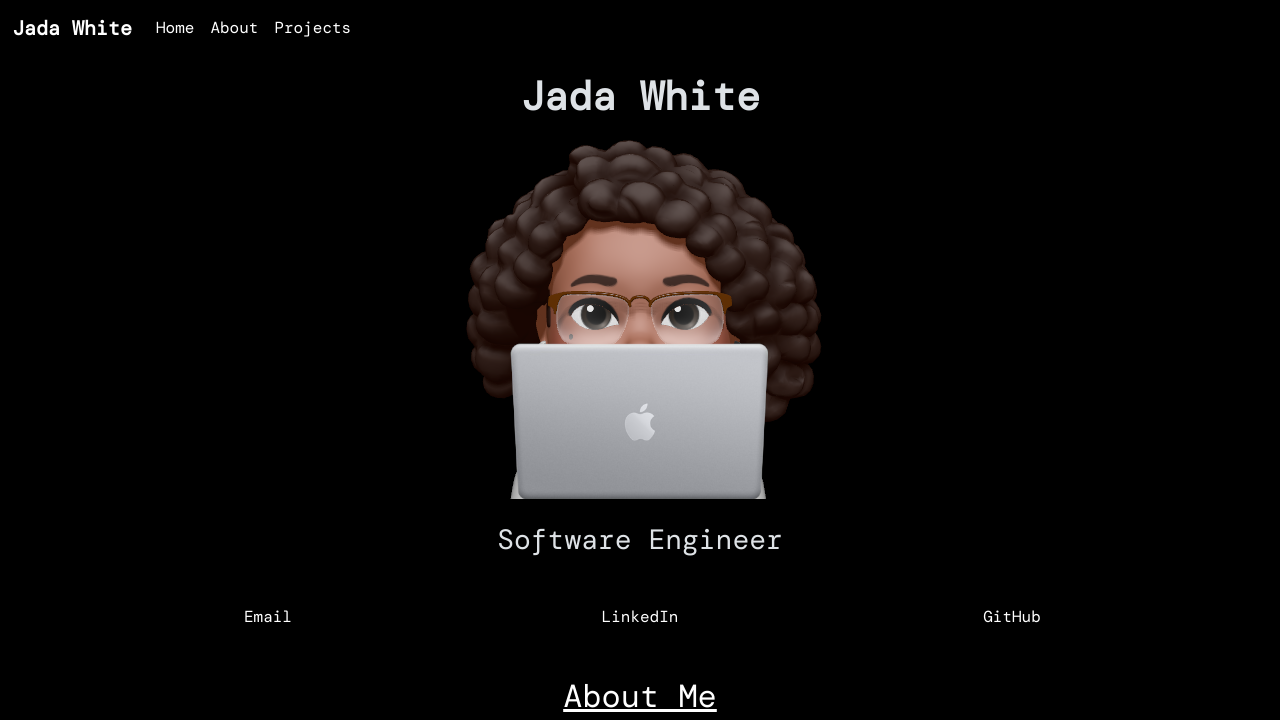
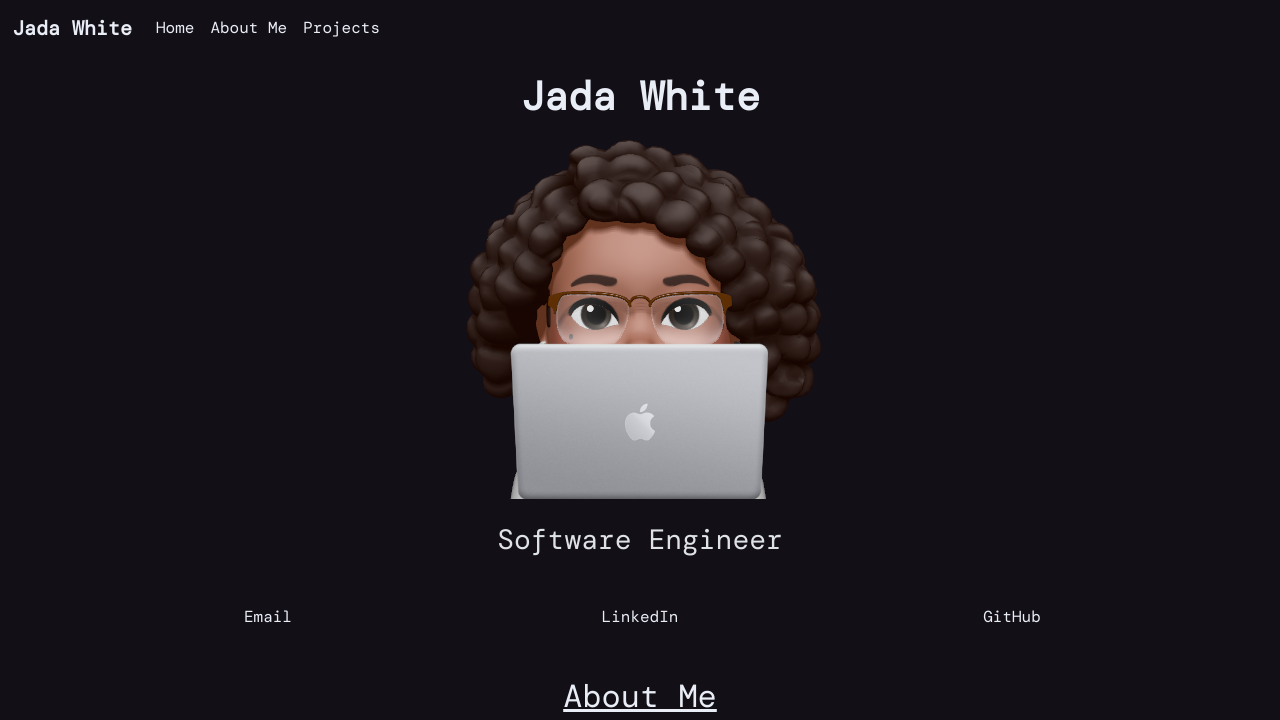
Before and after one commit to megaultraok/megaultrajw.dev, a plain HTML site: page index.html in a window 1280 px wide. Shown: the top 720 px of the page. Drawn offline with nearby package versions, Linux system fonts and the light colour scheme.

Commit message:
Minor changes. Modify style to off-white and off-black.

```diff
--- a/index.html
+++ b/index.html
@@ -18,22 +18,22 @@
     <script src="https://cdn.jsdelivr.net/npm/bootstrap@5.3.0-alpha1/dist/js/bootstrap.bundle.min.js" integrity="sha384-w76AqPfDkMBDXo30jS1Sgez6pr3x5MlQ1ZAGC+nuZB+EYdgRZgiwxhTBTkF7CXvN" crossorigin="anonymous"></script>
 </head>
 <body data-bs-theme="dark">
-    <nav class="navbar navbar-expand-sm sticky-top bg-black">
+    <nav class="navbar navbar-expand-sm sticky-top navbar-offblack">
         <div class="container-fluid">
-            <a class="navbar-brand text-white" href="#home">Jada White</a>
+            <a class="navbar-brand text-offwhite" href="#home">Jada White</a>
             <button class="navbar-toggler" type="button" data-bs-toggle="collapse" data-bs-target="#navbarToggler" aria-controls="navbarToggler" aria-expanded="false" aria-label="Toggle navigation">
                 <span class="navbar-toggler-icon"></span>
             </button>
             <div class="collapse navbar-collapse" id="navbarToggler">
-                <ul class="navbar-nav me-auto bg-black">
+                <ul class="navbar-nav me-auto navbar-offblack">
                     <li class="nav-item">
-                        <a class="nav-link text-white" href="#home">Home</a>
+                        <a class="nav-link text-offwhite" href="#home">Home</a>
                     </li>
                     <li class="nav-item">
-                        <a class="nav-link text-white" href="#about">About</a>
+                        <a class="nav-link text-offwhite" href="#about">About Me</a>
                     </li>
                     <li class="nav-item">
-                        <a class="nav-link text-white" href="#projects">Projects</a>
+                        <a class="nav-link text-offwhite" href="#projects">Projects</a>
                     </li>
                 </ul>
             </div>
@@ -42,23 +42,23 @@
     <div id="container">
         <a name="home">
             <div class="container text-center mt-3 mb-5">
-                <h1>Jada White</h1>
+                <h1 class="text-offwhite">Jada White</h1>
                 <img class="img-fluid" src="images/png/memoji.png">
                 <h3 class="mt-4">Software Engineer</h3>
                 <div class="container-sm mt-5">
                     <div class="row justify-content-center">
                         <div class="col">
-                            <a class="text-white" href="mailto:jadawhite@megaultrajw.dev">
+                            <a class="text-offwhite" href="mailto:jadawhite@megaultrajw.dev">
                                 Email
                             </a>
                         </div>
                         <div class="col">
-                            <a class="text-white" target="_blank" href="https://linkedin.com/in/jada-a-white">
+                            <a class="text-offwhite" target="_blank" href="https://linkedin.com/in/jada-a-white">
                                 LinkedIn
                             </a>
                         </div>
                         <div class="col">
-                            <a class="text-white" target="_blank" href="https://github.com/megaultraok">
+                            <a class="text-offwhite" target="_blank" href="https://github.com/megaultraok">
                                 GitHub
                             </a>
                         </div>
@@ -67,7 +67,7 @@
             </div>
         </a>
         <a name="about">
-            <div class="container text-white mb-5">
+            <div class="container text-offwhite mb-5">
                 <h2 class="text-center">About Me</h2>
                 <p class="px-5">
                     Hi! I'm Jada, a software engineer currently working as a
@@ -122,7 +122,7 @@
             </div>
         </a>
     </div>
-    <footer class="text-white text-center mt-5">
+    <footer class="text-offwhite text-center mt-5">
         <p>&copy; <script>document.write(new Date().getFullYear())</script> Jada White</p>
     </footer>
 </body>
--- a/style.css
+++ b/style.css
@@ -3,7 +3,7 @@ a {
 }
 
 body {
-    background-color: #000000 !important;
+    background-color: #130f17 !important;
     font-family: 'DM Mono', monospace !important;
 }
 
@@ -19,11 +19,19 @@ h2 {
     font-weight: bold !important;
 }
 
+.navbar-offblack {
+    background-color: #130f17 !important;
+}
+
 .table {
     margin: 0 auto !important;
     width: 80% !important;
 }
 
+.text-offwhite {
+    color: #e9edf6 !important;
+}
+
 #name-heading {
     text-decoration: none;
 }
```
